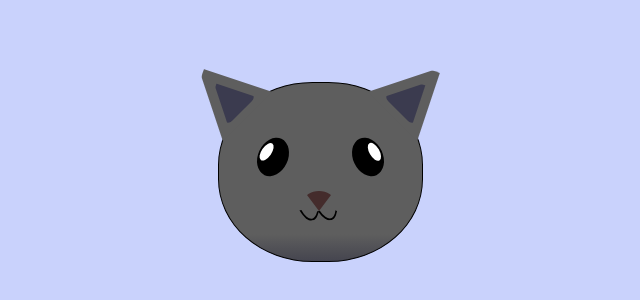
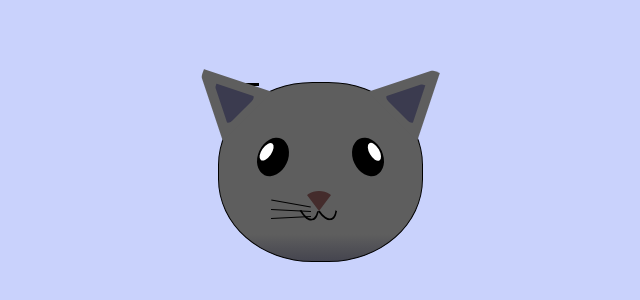
Before and after one commit to lengleman-spec/cat-painting, a plain HTML site: page index.html in a window 1280 px wide. Shown: the part 228-528 px from the top of the page, 320-960 px from the left. Drawn offline with Linux system fonts and the light colour scheme.

Commit message:
aligned and styled left sided whiskers

```diff
--- a/style.css
+++ b/style.css
@@ -150,3 +150,36 @@ body {
   left: 91px;
   transform: rotate(165deg);
 }
+
+.cat-whiskers-left div {
+  width: 40px;
+  height: 1px;
+  background-color: #000;
+}
+
+.cat-whiskers-right div {
+  width: 40px;
+  height: 1px;
+  background-color: #000;
+}
+
+.cat-whisker-left-top {
+  position: absolute;
+  top: 120px;
+  left: 52px;
+  transform: rotate(10deg);
+}
+
+.cat-whisker-left-middle {
+  position: absolute;
+  top: 127px;
+  left: 52px;
+  transform: rotate(3deg);
+}
+
+.cat-whisker-left-bottom {
+  position: absolute;
+  top: 134px;
+  left: 52px;
+  transform: rotate(-3deg);
+}
```
